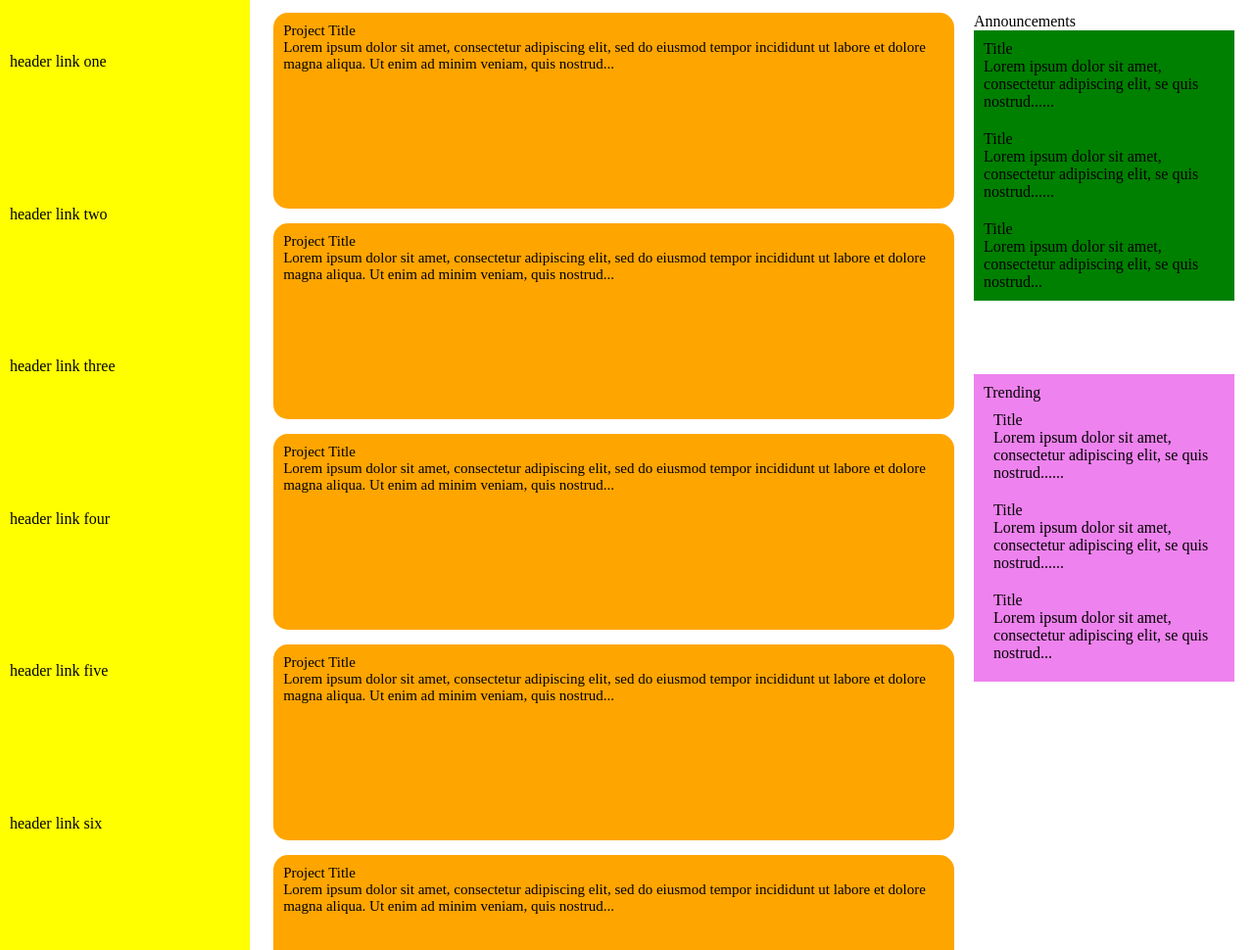
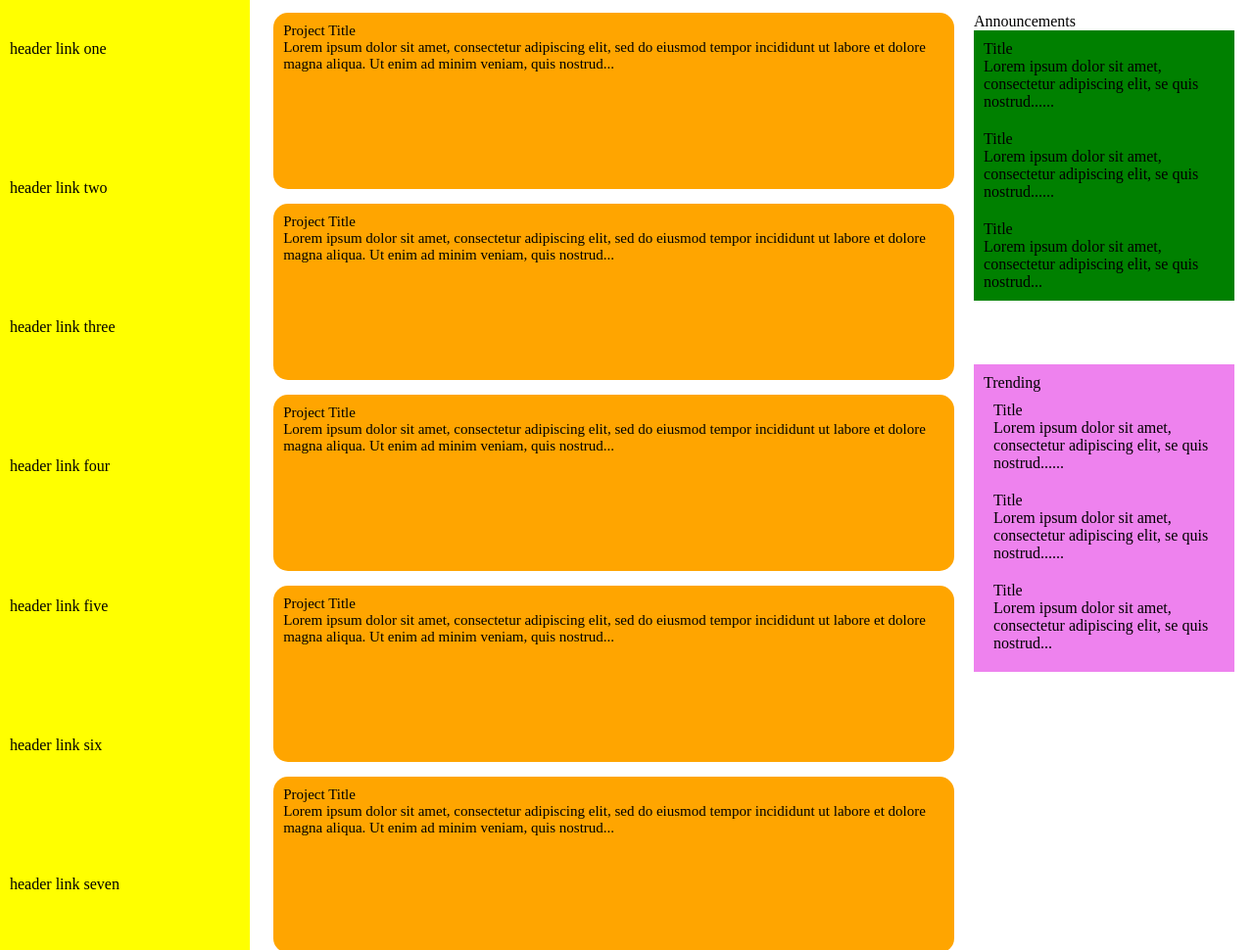
Before and after one commit to alex-goldschmidt/Dashboard-Portfolio, a plain HTML site: page index.html in a window 1280 px wide. Shown: the part 130-1100 px from the top of the page at 98% size. Drawn offline with Linux system fonts and the light colour scheme.

Commit message:
Make small measurement changes

```diff
--- a/style.css
+++ b/style.css
@@ -77,7 +77,7 @@
     font-size: 15px;
     background: orange;
     border-radius: 15px;
-    height: 200px;
+    height: 180px;
 }
 
 .update {
@@ -91,5 +91,5 @@ input {
 
 .trending {
     background: violet;
-    margin-top: 75px;
+    margin-top: 65px;
 }
```
Also changed, not shown: index.html (+0 -30 lines).
